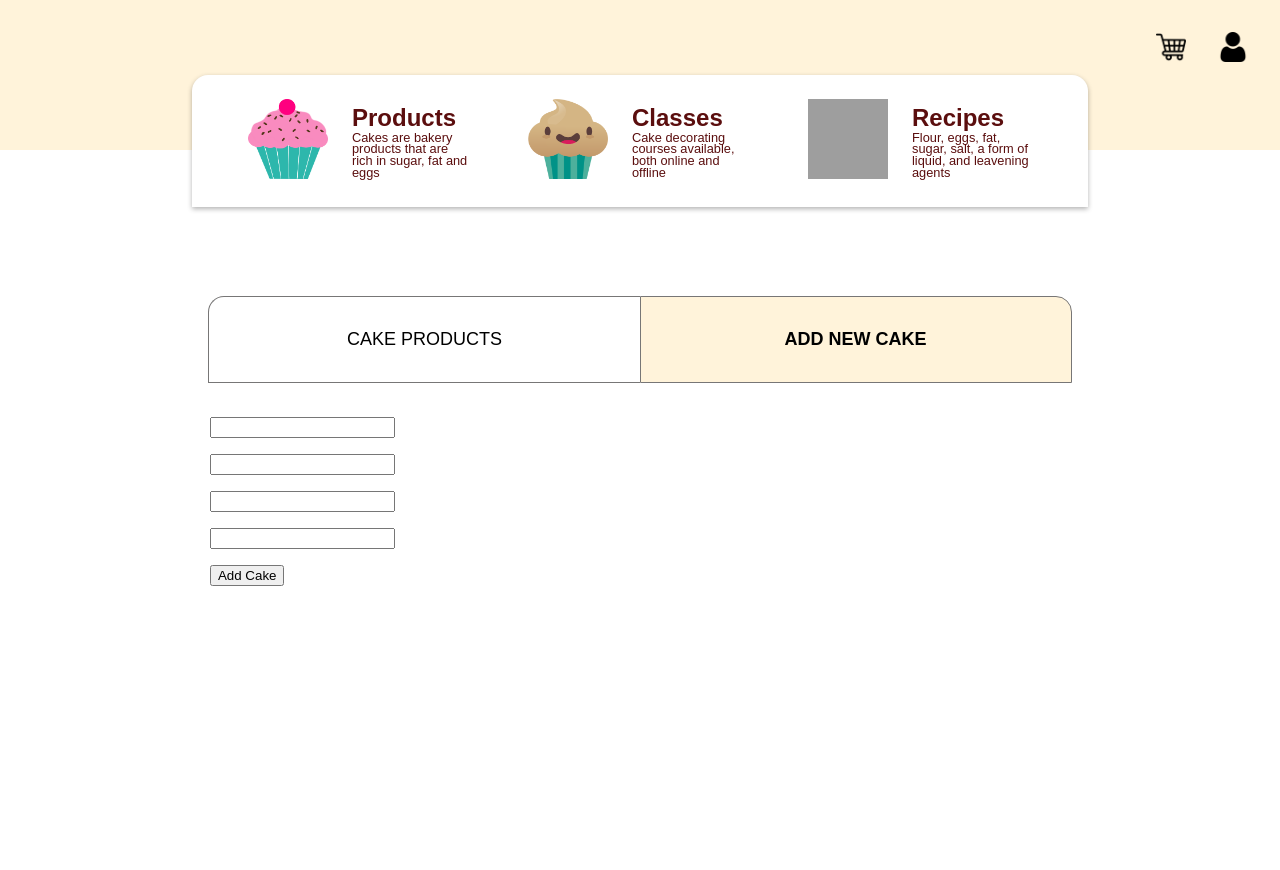
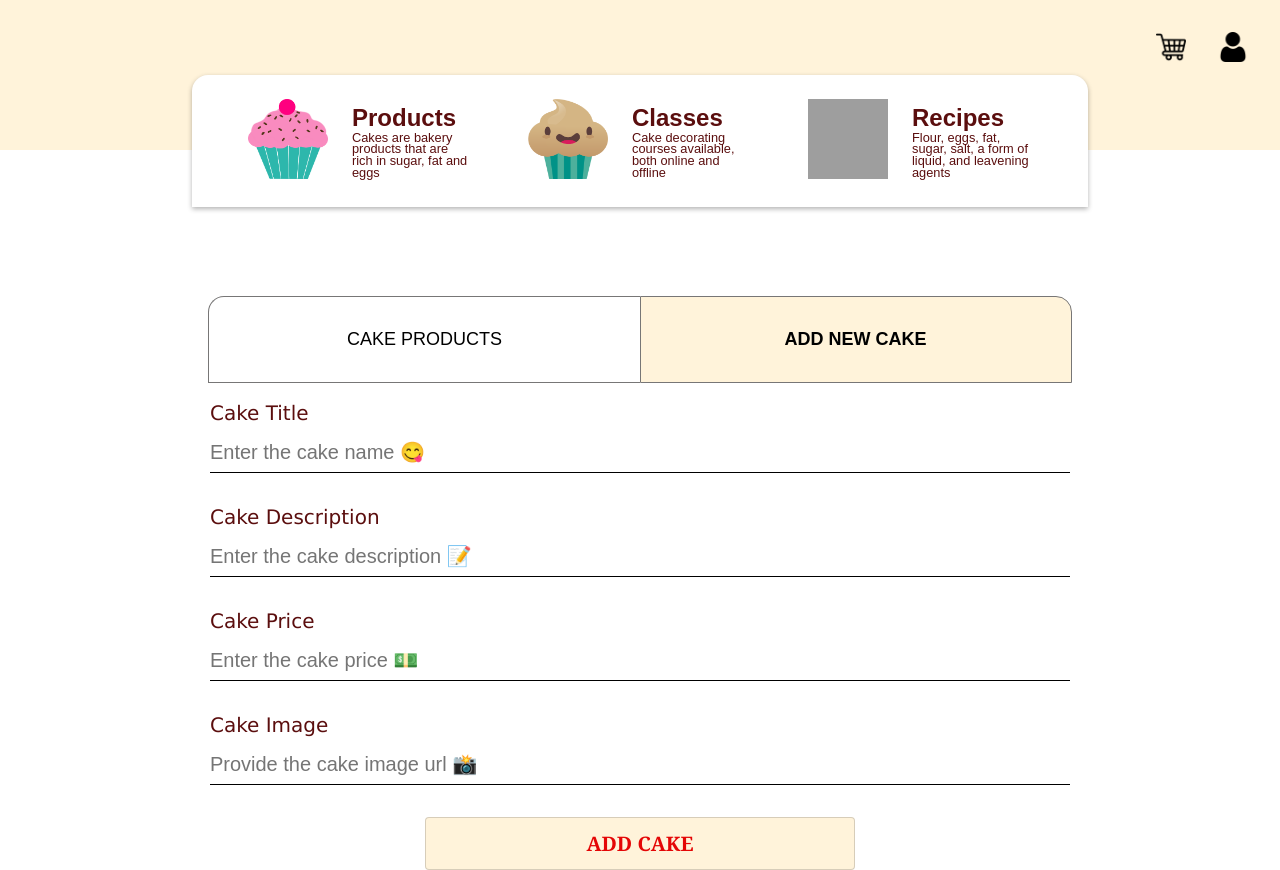
Before and after one commit to yashhhguptaaa/Cakery, a React (Create React App) app: page /admin in a window 1280 px wide. Both pictures are taken after a click on the element "ADD NEW CAKE". Before the commit the page ends 800 px from the top, so only its background shows below. Built offline with nearby package versions, Linux system fonts and the light colour scheme; grey boxes are pictures that could not be loaded.

Commit message:
fix: fixes the add to cart issue

```diff
--- a/src/cake.context.js
+++ b/src/cake.context.js
@@ -6,6 +6,7 @@ const CakeryDataContext = createContext();
 const CakeryDataProvider = ({ children }) => {
   const [cakeData, setCakeData] = useState([]);
   const [addToCartItems, setAddToCartItems] = useState([]);
+  const [currentCakeId, setCurrentCakeId] = useState("");
 
   useEffect(() => {
     (async function () {
@@ -22,6 +23,8 @@ const CakeryDataProvider = ({ children }) => {
       ...cakeData,
       Object.assign(cakeDetails, { itemInCart: false, id: cakeId }),
     ]);
+
+    return cakeId;
   };
 
   const deleteCakeProduct = (cakeId) => {
@@ -34,6 +37,7 @@ const CakeryDataProvider = ({ children }) => {
 
   const addToCart = (cakeId) => {
     const filterMyCake = cakeData.filter((cake) => cake.id === cakeId);
+
     setAddToCartItems((addToCartItems) => [...addToCartItems, ...filterMyCake]);
 
     const filteredData = cakeData.map((cake) => {
@@ -42,6 +46,7 @@ const CakeryDataProvider = ({ children }) => {
       }
       return cake;
     });
+
     setCakeData([...filteredData]);
   };
 
@@ -79,7 +84,7 @@ const CakeryDataProvider = ({ children }) => {
 
   const fetchCakeThroughCakeId = (cakeId) => {
     const filterMyCake = cakeData.filter((cake) => cake.id === cakeId);
-    return filterMyCake[0];
+    return filterMyCake.length > 0 ? filterMyCake[0] : {};
   };
 
   return (
@@ -92,7 +97,8 @@ const CakeryDataProvider = ({ children }) => {
         addThisCakeToMyCart: addToCart,
         removeThisCakeFromMyCart: removeFromMyCart,
         clickOnCheckoutButton: checkoutCakeItems,
-        fetchCakeThroughCakeId: fetchCakeThroughCakeId,
+        fetchCakeThroughCakeId: fetchCakeThroughCakeId(currentCakeId),
+        setCurrentCakeId: setCurrentCakeId,
       }}
     >
       {children}
--- a/src/pages/AdminControl/AdminControl.css
+++ b/src/pages/AdminControl/AdminControl.css
@@ -116,6 +116,60 @@
   text-align: center;
 }
 
+.add-cake-description-container,
+.add-cake-price-container,
+.add-cake-image-container,
+.add-cake-btn {
+  margin-top: 2rem;
+}
+
+.add-cake-title-header,
+.add-cake-description-header,
+.add-cake-price-header,
+.add-cake-image-header {
+  margin: unset;
+  font-size: 1.25rem;
+  font-weight: 520;
+  font-family: "Lucida Sans", "Lucida Sans Regular", "Lucida Grande",
+    "Lucida Sans Unicode", Geneva, Verdana, sans-serif;
+  color: rgb(91, 14, 14);
+}
+
+.add-cake-title-input,
+.add-cake-description-input,
+.add-cake-price-input,
+.add-cake-image-input {
+  border: unset;
+  border-bottom: 0.8px solid black;
+  display: block;
+  width: 100%;
+  font-size: 1.25rem;
+  padding: 1rem 0 0.5rem 0;
+}
+
+.add-cake-title-input:focus,
+.add-cake-description-input:focus,
+.add-cake-price-input:focus,
+.add-cake-image-input:focus {
+  outline: none;
+}
+
+.add-cake-btn {
+  display: block;
+  margin-inline: auto;
+  width: 50%;
+  font-weight: 800;
+  color: rgb(228, 6, 6);
+  font-size: 1.25rem;
+  font-family: Georgia, "Times New Roman", Times, serif;
+  border: 1px solid hsla(0, 4%, 21%, 0.2);
+  padding-block: 12px;
+  border-radius: 0.25rem;
+  background-color: rgb(255, 243, 218);
+  text-transform: uppercase;
+  cursor: pointer;
+}
+
 @media ((min-width: 768px) and (max-width: 1183px)) {
   .admin-control-container {
     width: 85%;
--- a/src/pages/AdminControl/AdminControl.js
+++ b/src/pages/AdminControl/AdminControl.js
@@ -1,4 +1,5 @@
 import { useState, useContext } from "react";
+import { useNavigate } from "react-router-dom";
 import classNames from "classnames";
 import { CakeryDataContext } from "../../cake.context";
 import TrashIcon from "../../assets/trash-icon.ico";
@@ -20,6 +21,12 @@ const AdminControl = () => {
   });
   const { cakeDataArray, addNewCakeInCakery, deleteCakeFromCakery } =
     useContext(CakeryDataContext);
+
+  const navigate = useNavigate();
+
+  const handleInputChange = (e) => {
+    setCakeDetails({ ...cakeDetails, [e.target.name]: e.target.value });
+  };
   return (
     <div className="admin-control-container">
       <div className="admin-control-columns">
@@ -91,26 +98,65 @@ const AdminControl = () => {
             return (
               <div className="add-cake-container">
                 <div className="add-cake-title-container">
-                  <p className="add-cake-title-header"></p>
-                  <input className="add-cake-title-input" />
-                  <p className="dd-cake-title-error"></p>
+                  <p className="add-cake-title-header">Cake Title</p>
+                  <input
+                    className="add-cake-title-input"
+                    value={cakeDetails.name}
+                    name="name"
+                    type="text"
+                    autoComplete="off"
+                    placeholder="Enter the cake name 😋"
+                    onChange={handleInputChange}
+                  />
                 </div>
                 <div className="add-cake-description-container">
-                  <p className="add-cake-description-header"></p>
-                  <input className="add-cake-description-input" />
-                  <p className="dd-cake-description-error"></p>
+                  <p className="add-cake-description-header">
+                    Cake Description
+                  </p>
+                  <input
+                    className="add-cake-description-input"
+                    value={cakeDetails.description}
+                    name="description"
+                    type="text"
+                    autoComplete="off"
+                    placeholder="Enter the cake description 📝"
+                    onChange={handleInputChange}
+                  />
                 </div>
                 <div className="add-cake-price-container">
-                  <p className="add-cake-price-header"></p>
-                  <input className="add-cake-price-input" />
-                  <p className="dd-cake-price-error"></p>
+                  <p className="add-cake-price-header">Cake Price</p>
+                  <input
+                    className="add-cake-price-input"
+                    value={cakeDetails.price}
+                    name="price"
+                    type="number"
+                    min={99}
+                    autoComplete="off"
+                    placeholder="Enter the cake price 💵"
+                    onChange={handleInputChange}
+                  />
                 </div>
                 <div className="add-cake-image-container">
-                  <p className="add-cake-image-header"></p>
-                  <input className="add-cake-image-input" />
-                  <p className="dd-cake-image-error"></p>
+                  <p className="add-cake-image-header">Cake Image</p>
+                  <input
+                    className="add-cake-image-input"
+                    value={cakeDetails.image}
+                    name="image"
+                    type="url"
+                    autoComplete="off"
+                    placeholder="Provide the cake image url 📸"
+                    onChange={handleInputChange}
+                  />
                 </div>
-                <button>Add Cake</button>
+                <button
+                  className="add-cake-btn"
+                  onClick={() => {
+                    const cakeId = addNewCakeInCakery(cakeDetails);
+                    navigate(`/cake/${cakeId}`);
+                  }}
+                >
+                  Add Cake
+                </button>
               </div>
             );
           }
--- a/src/pages/CakePage/CakePage.js
+++ b/src/pages/CakePage/CakePage.js
@@ -9,12 +9,12 @@ const CakePage = () => {
     fetchCakeThroughCakeId,
     removeThisCakeFromMyCart,
     addThisCakeToMyCart,
+    setCurrentCakeId,
   } = useContext(CakeryDataContext);
-  const [cakeDetails, setCakeDetails] = useState({});
+  const cakeDetails = fetchCakeThroughCakeId;
   useEffect(() => {
     if (cakeId) {
-      const fetchedCakeDetails = fetchCakeThroughCakeId(cakeId);
-      setCakeDetails(Object.assign({}, fetchedCakeDetails));
+      setCurrentCakeId(cakeId);
     }
   }, [cakeId]);
 
```
